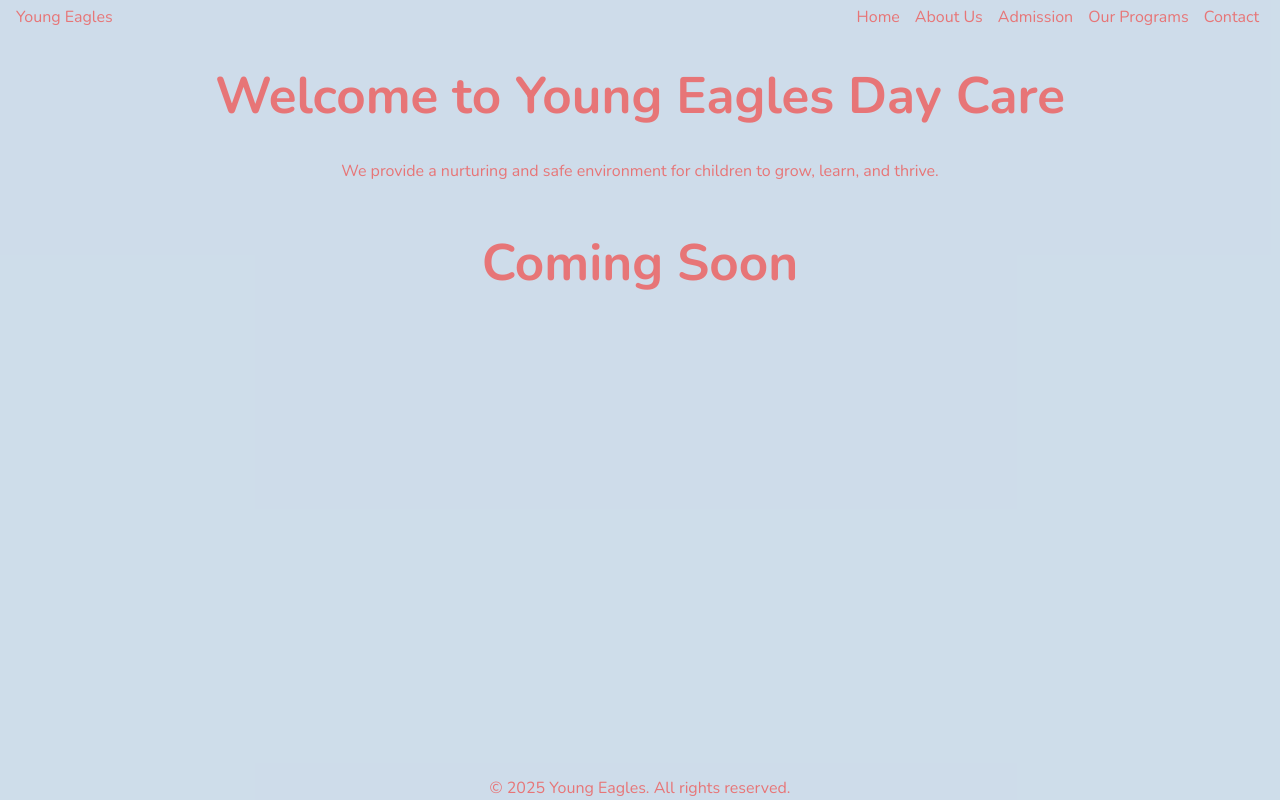
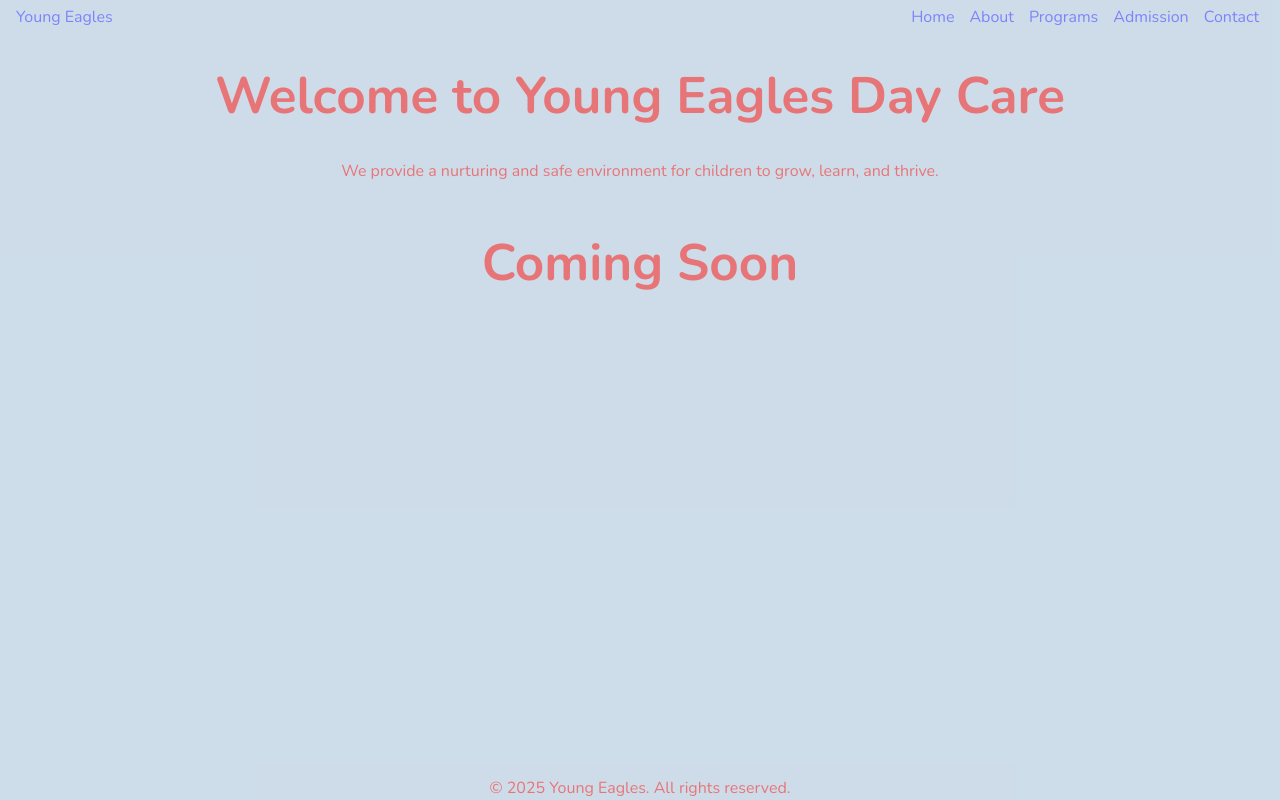
Before and after one commit to K1NG-Devops/eagleswebsite, a React (Vite) app: page / in a window 1280 px wide. Built offline with nearby package versions, Linux system fonts and the light colour scheme.

Commit message:
feat: Added styles branch, with update to navbar styles

```diff
--- a/src/App.css
+++ b/src/App.css
@@ -15,7 +15,6 @@ body {
 
 a {
   text-decoration: none;
-  color: inherit;
 }
 
 h1, h2, h3, h4, h5 {
--- a/src/components/Navbar.jsx
+++ b/src/components/Navbar.jsx
@@ -2,15 +2,15 @@ import React from 'react';
 import { Link } from 'react-router-dom';
 
 const Navbar = () => (
-  <nav className="navbar rounded-box shadow-base-300/20 shadow-sm bg-gray-900 sm:hidden" aria-label="Main Navigation">
+  <nav className="navbar bg-black-500 px-5 rounded-box shadow-base-300/20 shadow-sm bg-gray-900 sm:hidden" aria-label="Main Navigation">
     <div className="w-full md:flex md:items-center md:gap-2">
       <div className="flex items-center justify-between">
         <Link to="/" className="text-2xl font-bold text-blue-800">Young Eagles</Link>
         <ul className="flex items-center justify-between space-x-4">
           <li><Link to="/" className="hover:text-blue-600">Home</Link></li>
-          <li><Link to="/about" className="hover:text-blue-600">About Us</Link></li>
+          <li><Link to="/about" className="hover:text-blue-600">About</Link></li>
+          <li><Link to="/programs" className="hover:text-blue-600">Programs</Link></li>
           <li><Link to="/admission" className="hover:text-blue-600">Admission</Link></li>
-          <li><Link to="/programs" className="hover:text-blue-600">Our Programs</Link></li>
           <li><Link to="/contact" className="hover:text-blue-600">Contact</Link></li>
         </ul>
       </div>
--- a/src/index.css
+++ b/src/index.css
@@ -79,8 +79,21 @@ button:focus-visible {
     color: #213547;
     background-color: #ffffff;
   }
+
+  li {
+    color: rgb(2, 26, 63);
+    box-shadow: 0 0 10px rgba(0, 0, 0, 0.1);
+  }
+
+  a {
+    color: #0f0f1b;
+    text-decoration: none;
+  }
+
   a:hover {
-    color: #747bff;
+    background-color: #ffffff;
+    border-radius: 8px;
+    color: inherit;
   }
   button {
     background-color: #f9f9f9;
```
